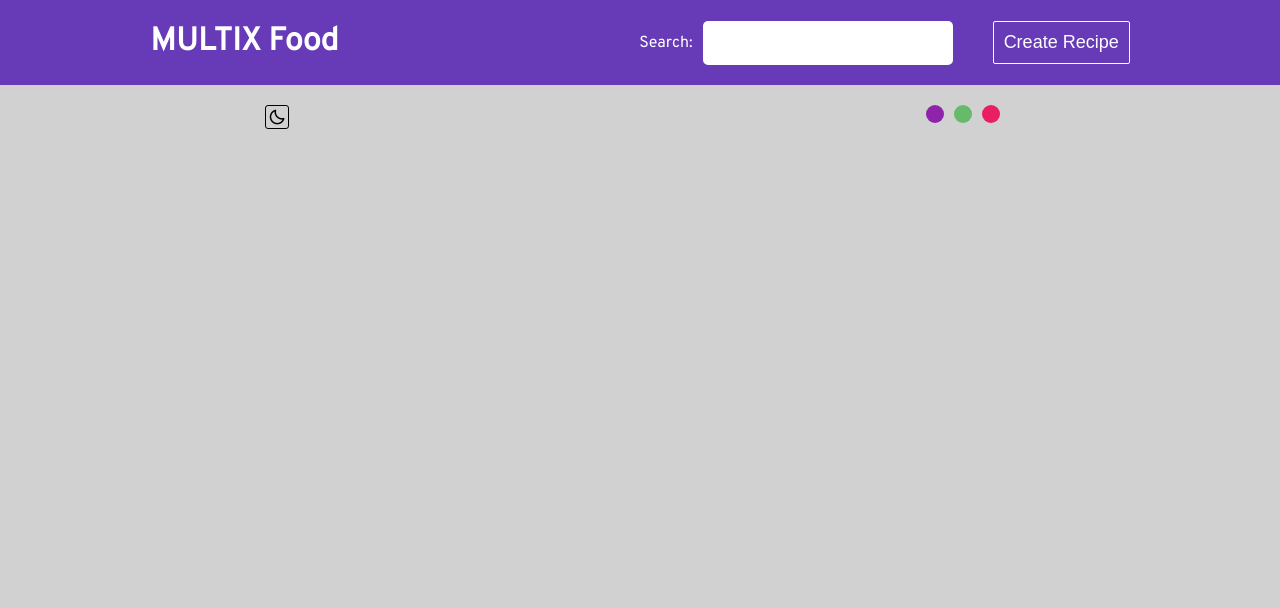
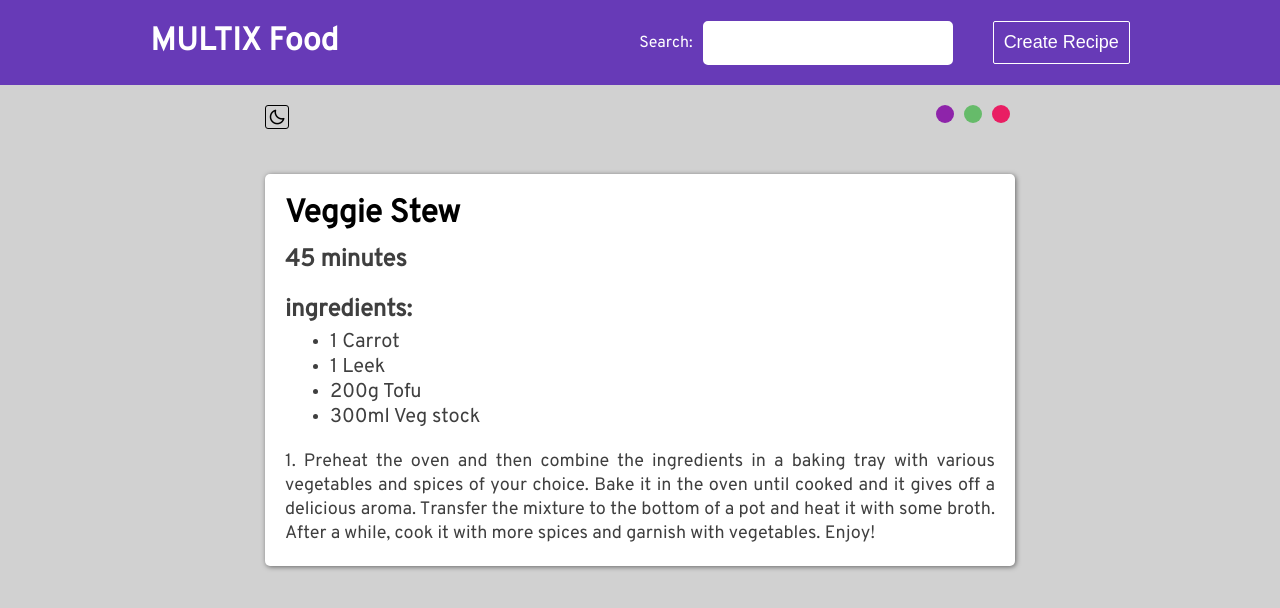
Before and after one commit to MohiiiReza051/react-recipes, a React (Create React App) app: page /recipes/1 in a window 1280 px wide. Before the commit this address had no page. Shown: the top 608 px of the page. Built offline with nearby package versions, Linux system fonts and the light colour scheme; data requests are answered from the project's data file.

Commit message:
Implementing the Recipe component and fixing a series of details

```diff
--- a/src/App.js
+++ b/src/App.js
@@ -15,7 +15,7 @@ const App = () =>
         <Routes>
           <Route path='/' element={<Home />}/>
           <Route path='/create' element={<Create />}/>
-          <Route path='/recipes' element={<Recipe />}/>
+          <Route path='/recipes/:id' element={<Recipe />}/>
         </Routes>
       </Router>
   );
--- a/src/Components/ChangeTheme/index.js
+++ b/src/Components/ChangeTheme/index.js
@@ -13,4 +13,5 @@ const ChangeTheme = () =>
       </div>
     )
 }
+//  onClick={e => handleChangeNavBg(e)}
 export default ChangeTheme
--- a/src/Components/Home/RecipeList.js
+++ b/src/Components/Home/RecipeList.js
@@ -1,3 +1,5 @@
+import { Link } from 'react-router-dom'
+
 const RecipeList = ({ recipe }) =>
 {
   return (
@@ -12,7 +14,9 @@ const RecipeList = ({ recipe }) =>
           {`${recipe.method.substring(0, 100)}...`}
         </p>
         <button>
-          Cook This
+          <Link to={`/recipes/${recipe.id}`}>
+            Cook This
+          </Link>
         </button>
       </div>
   )
--- /dev/null
+++ b/src/Components/Recipe/RecipeDetail.js
@@ -0,0 +1,26 @@
+const RecipeDetail = ({ recipe, err, isLoading }) =>
+{
+  return (
+    (recipe && (
+        <div className='recipe-con'>
+          <h1 className="title">
+            {recipe.title}
+          </h1>
+          <h2 className='time-required'>
+            {recipe.cookingTime}
+          </h2>
+          <h2 className="ingredients-text">
+            ingredients:
+          </h2>
+          <ul className='ingredient-list'>
+            {recipe.ingredients.map((ri, index) => <li key={index}>{ri}</li>)}
+          </ul>
+          <p className="method">
+            {recipe.method}
+          </p>
+        </div>
+        )
+    )
+  )
+}
+export default RecipeDetail
--- a/src/Components/Recipe/index.js
+++ b/src/Components/Recipe/index.js
@@ -1,9 +1,19 @@
 import '../../styles/Recipe.css';
+import RecipeDetail from './RecipeDetail';
+import { useFetch } from '../../hooks/useFetch';
+import { useParams } from 'react-router-dom';
 
 const Recipe = () =>
 {
+  const { id } = useParams();
+  const {isLoading, err, resJson: recipe} = useFetch(`http://localhost:3000/recipes/${id}`);
+
   return (
-    <div>Recipe</div>
+    <RecipeDetail
+      recipe={recipe}
+      err={err}
+      isLoading={isLoading}
+    />
   )
 }
 export default Recipe;
--- a/src/styles/App.css
+++ b/src/styles/App.css
@@ -15,6 +15,7 @@
   padding: 0;
   border: none;
   outline: none;
+  text-decoration: none;
   box-sizing: border-box;
 }
 body {
@@ -27,7 +28,7 @@ body {
       max-width: 750px;
       grid-template-columns: 1fr 1fr;
   }
-  .icons-con {
+  .icons-con, .recipe-con {
       max-width: 750px;
   }
 }
@@ -36,7 +37,7 @@ body {
       max-width: 350px;
       grid-template-columns: 1fr;
   }
-  .icons-con {
+  .icons-con, .recipe-con {
       max-width: 350px;
   }
 }
--- a/src/styles/ChangeTheme.css
+++ b/src/styles/ChangeTheme.css
@@ -22,7 +22,7 @@
 .solid-circles {
     display: flex;
     gap: 10px;
-    margin-right: 15px;
+    margin-right: 5px;
 }
 .solid-circles div {
     width: 18px;
--- a/src/styles/Home.css
+++ b/src/styles/Home.css
@@ -32,13 +32,17 @@
     background-color: #ebebeb;
     font-family: inherit;
     font-size: 18px;
-    padding: 5px 15px;
     margin: 0 auto;
     margin-top: 18px;
     cursor: pointer;
+}
+.recipes-list .card button a {
+    display: inline-block;
+    color: var(--black);
+    padding: 5px 15px;
     transition: 0.4s;
 }
-.recipes-list .card button:hover {
+.recipes-list .card a:hover {
+    background-color: var(--black);
     color: var(--white);
-    background-color: var(--black);
 }
--- a/src/styles/Recipe.css
+++ b/src/styles/Recipe.css
@@ -0,0 +1,28 @@
+.recipe-con {
+    max-width: 1200px;
+    display: flex;
+    flex-direction: column;
+    justify-content: center;
+    gap: 20px;
+    margin: 45px auto;
+    padding: 20px;
+    background-color: var(--white);
+    color: rgb(63, 63, 63);
+    border-radius: 5px;
+    box-shadow: 1px 1px 5px rgba(1, 1, 1, 0.5);
+}
+.recipe-con .title {
+    color: var(--black);
+}
+.recipe-con .time-required {
+    margin-top: -10px;
+}
+.recipe-con .ingredient-list {
+    font-size: 20px;
+    padding-left: 45px;
+    margin-top: -15px;
+}
+.recipe-con .method {
+    font-size: 18px;
+    text-align: justify;
+}
```
Also changed, not shown: src/Components/Home/index.js (+0 -8 lines). Lines whose indentation alone changed are shown as unchanged.
